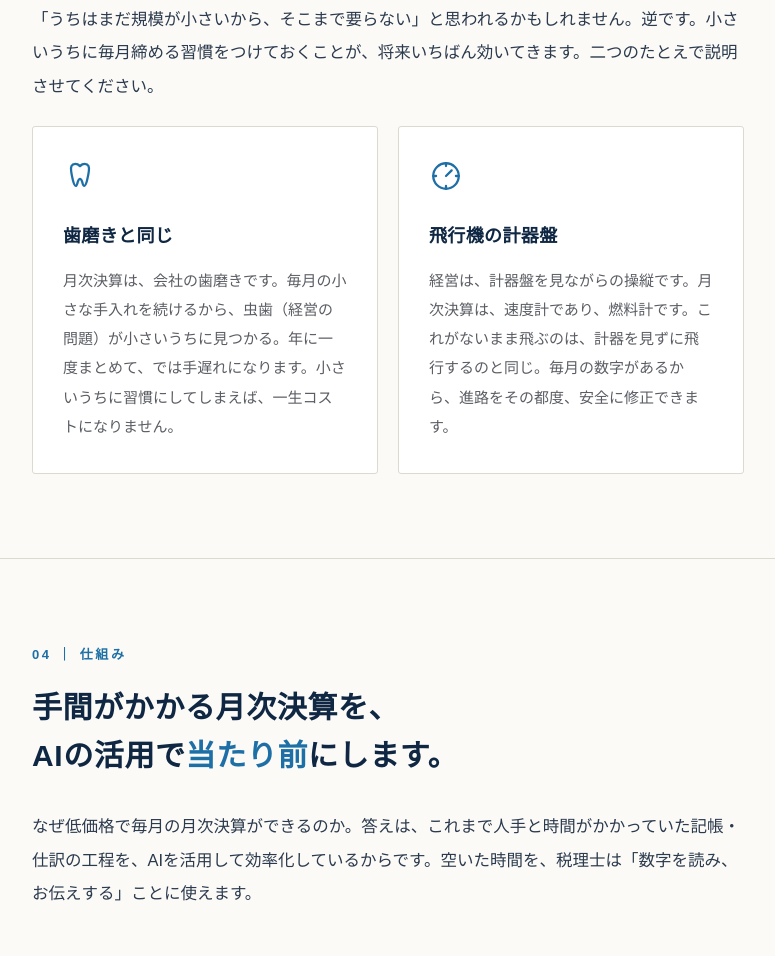
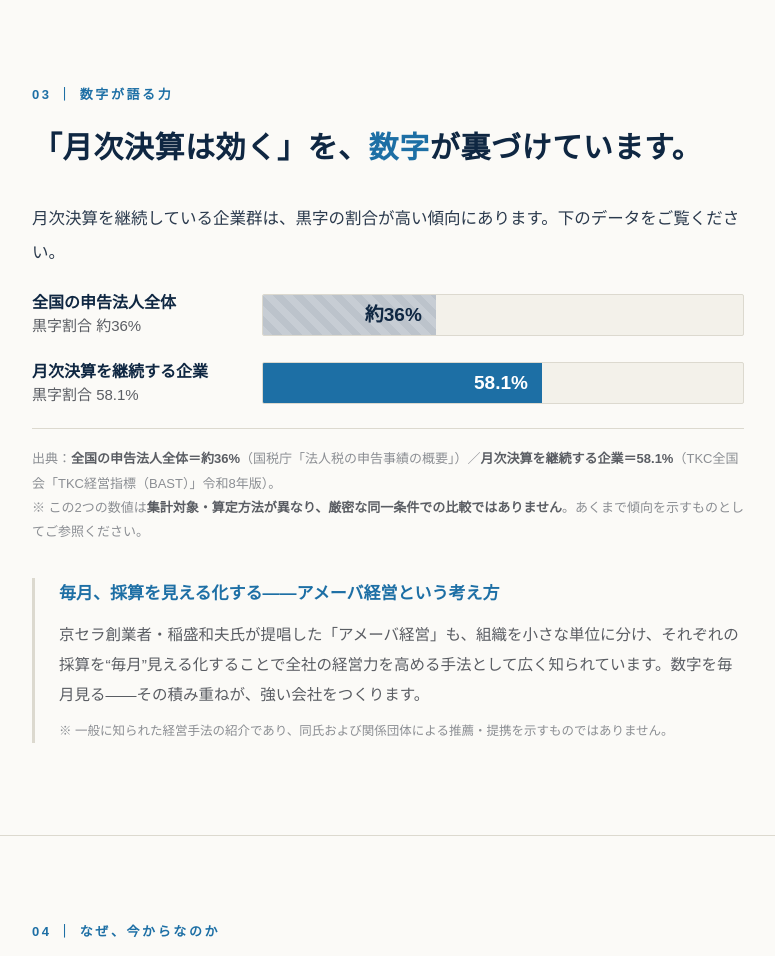
Before and after one commit to 37designfk/maru-zeirishi-lp, a plain HTML site: page index.html in a window 1280 px wide. Shown: the part 2655-3611 px from the top of the page, without its empty margins (252-1027 px from the left). Drawn offline with Linux system fonts and the light colour scheme.

Commit message:
LP更新: 新指示書(6/17)反映 — 飴玉の洞察と「数字が語る力」データ節を追加、7構成に振り直し
- 02 現実: 「飴玉(助言)が返ってこないから月次決算は続かない」洞察を追記
- 03 数字が語る力(新設): 黒字割合 約36% vs 58.1% のバー比較、出典明記、
  集計条件が異なる旨の注釈、稲盛和夫アメーバ経営(推薦誤認しない範囲で紹介)
- セクション番号を 6構成→7構成 に振り直し(なぜ今か→04/仕組み→05/価格の理由→06/料金→07)

Co-Authored-By: Claude Opus 4.8 <noreply@anthropic.com>

```diff
--- a/index.html
+++ b/index.html
@@ -109,6 +109,33 @@
   .dark .emph .big{font-size:21px;font-weight:600;color:#fff;line-height:1.85;margin-bottom:10px;}
   .dark .emph .sm{font-size:15.5px;color:#aebfd0;line-height:1.95;}
   @media(max-width:680px){.dark .emph{padding:22px 22px}.dark .emph .big{font-size:18px}}
+
+  /* insight callout（明るいセクション内の濃色ボックス） */
+  .insight{background:var(--ink);color:#eaf0f6;border-radius:3px;padding:32px 34px;margin-top:34px;}
+  .insight .tag{font-size:13px;letter-spacing:.18em;color:#7fb4d8;font-weight:600;margin-bottom:14px;}
+  .insight p{font-size:17px;line-height:1.95;margin:0;}
+  .insight .key{color:#fff;font-weight:600;}
+  @media(max-width:680px){.insight{padding:24px 22px}.insight p{font-size:15.5px}}
+
+  /* data chart（黒字割合の比較） */
+  .chart{margin-top:8px;}
+  .brow{display:flex;align-items:center;gap:20px;margin-bottom:22px;}
+  .brow .bl{width:210px;flex:none;font-size:15px;color:var(--gray);line-height:1.5;}
+  .brow .bl b{display:block;color:var(--ink);font-size:16px;font-weight:600;}
+  .btrack{flex:1;height:42px;background:var(--paper2);border:1px solid var(--line);border-radius:2px;position:relative;overflow:hidden;}
+  .bfill{height:100%;width:0;display:flex;align-items:center;justify-content:flex-end;padding-right:14px;transition:width 1.4s cubic-bezier(.2,.7,.2,1);}
+  .bfill.a{background:repeating-linear-gradient(45deg,#c7cdd4,#c7cdd4 7px,#bcc3cb 7px,#bcc3cb 14px);}
+  .bfill.b{background:var(--accent);}
+  .bfill .v{font-size:19px;font-weight:600;color:#fff;}
+  .bfill.a .v{color:var(--ink);}
+  .dnote{font-size:13px;color:var(--graylt);line-height:1.85;border-top:1px solid var(--line);padding-top:18px;margin-top:6px;}
+  .dnote b{color:var(--gray);}
+  .ameba{margin-top:34px;border-left:3px solid var(--line);padding-left:24px;}
+  .ameba h3{font-size:17px;color:var(--accent);font-weight:600;margin-bottom:10px;}
+  .ameba p{font-size:15.5px;color:var(--gray);line-height:1.95;margin-bottom:8px;}
+  .ameba .micro{font-size:12.5px;color:var(--graylt);}
+  @media(max-width:680px){.brow{flex-direction:column;align-items:stretch;gap:8px}.brow .bl{width:auto}}
+  @media(prefers-reduced-motion:reduce){.bfill{transition:none}}
 
   /* flow / how */
   .flow{counter-reset:step;margin-top:10px;}
@@ -223,13 +250,42 @@
       <li>節税や資金繰りの相談が、いつも決算直前の駆け込みになる</li>
     </ul>
     <p class="body" style="margin-top:34px;">これは、担当者の怠慢というより、<span class="muted">毎月締める仕組みを持っていない</span>ことが原因です。月次で締めるには手間がかかる。だから、多くの事務所は年に一度にまとめてしまう。それが「普通」になっています。</p>
+    <div class="insight">
+      <div class="tag">なぜ、月次決算は続かないのか</div>
+      <p>続かない本当の理由は、手間だけではありません。<span class="key">「飴玉」——つまり、毎月の助言が返ってこない</span>からです。数字を締めても、そこから経営に効く一言が返ってこなければ、続ける意味を感じられない。だからこそ私たちは、<span class="key">毎月、数字に基づく助言が返ってくる仕組み</span>を当たり前にします。</p>
+    </div>
   </div>
 </section>
 
-<!-- 03 なぜ今か -->
+<!-- 03 数字が語る力 -->
 <section class="sec-line">
   <div class="narrow">
-    <div class="sec-num">03 ｜ なぜ、今からなのか</div>
+    <div class="sec-num">03 ｜ 数字が語る力</div>
+    <h2 class="sec-h">「月次決算は効く」を、<span class="em">数字</span>が裏づけています。</h2>
+    <p class="body">月次決算を継続している企業群は、黒字の割合が高い傾向にあります。下のデータをご覧ください。</p>
+    <div class="chart">
+      <div class="brow">
+        <div class="bl"><b>全国の申告法人全体</b>黒字割合 約36%</div>
+        <div class="btrack"><div class="bfill a" data-w="36"><span class="v">約36%</span></div></div>
+      </div>
+      <div class="brow">
+        <div class="bl"><b>月次決算を継続する企業</b>黒字割合 58.1%</div>
+        <div class="btrack"><div class="bfill b" data-w="58.1"><span class="v">58.1%</span></div></div>
+      </div>
+    </div>
+    <p class="dnote">出典：<b>全国の申告法人全体＝約36%</b>（国税庁「法人税の申告事績の概要」）／<b>月次決算を継続する企業＝58.1%</b>（TKC全国会「TKC経営指標（BAST）」令和8年版）。<br>※ この2つの数値は<b>集計対象・算定方法が異なり、厳密な同一条件での比較ではありません</b>。あくまで傾向を示すものとしてご参照ください。</p>
+    <div class="ameba">
+      <h3>毎月、採算を見える化する——アメーバ経営という考え方</h3>
+      <p>京セラ創業者・稲盛和夫氏が提唱した「アメーバ経営」も、組織を小さな単位に分け、それぞれの採算を“毎月”見える化することで全社の経営力を高める手法として広く知られています。数字を毎月見る——その積み重ねが、強い会社をつくります。</p>
+      <p class="micro">※ 一般に知られた経営手法の紹介であり、同氏および関係団体による推薦・提携を示すものではありません。</p>
+    </div>
+  </div>
+</section>
+
+<!-- 04 なぜ今か -->
+<section class="sec-line">
+  <div class="narrow">
+    <div class="sec-num">04 ｜ なぜ、今からなのか</div>
     <h2 class="sec-h">月次決算は、会社が小さいうちに<br><span class="em">習慣</span>にしておくものです。</h2>
     <p class="body">「うちはまだ規模が小さいから、そこまで要らない」と思われるかもしれません。逆です。小さいうちに毎月締める習慣をつけておくことが、将来いちばん効いてきます。二つのたとえで説明させてください。</p>
     <div class="cards">
@@ -250,7 +306,7 @@
 <!-- 04 仕組み -->
 <section class="sec-line">
   <div class="narrow">
-    <div class="sec-num">04 ｜ 仕組み</div>
+    <div class="sec-num">05 ｜ 仕組み</div>
     <h2 class="sec-h">手間がかかる月次決算を、<br>AIの活用で<span class="em">当たり前</span>にします。</h2>
     <p class="body">なぜ低価格で毎月の月次決算ができるのか。答えは、これまで人手と時間がかかっていた記帳・仕訳の工程を、AIを活用して効率化しているからです。空いた時間を、税理士は「数字を読み、お伝えする」ことに使えます。</p>
     <div class="flow">
@@ -289,7 +345,7 @@
 <!-- 05 価格の理由 -->
 <section class="dark">
   <div class="narrow">
-    <div class="sec-num">05 ｜ 価格の理由</div>
+    <div class="sec-num">06 ｜ 価格の理由</div>
     <h2 class="sec-h">決算料は、<span style="color:#7fb4d8">安い</span>のではありません。<br><span style="color:#7fb4d8">要らない</span>のです。</h2>
     <p class="body">多くの事務所では、月々の顧問料とは別に、決算期にまとまった「決算料」がかかります。これは、一年ぶんの記帳をまとめて確認し、決算書を一気に組み上げる——その特別な作業に対する費用です。</p>
     <div class="emph">
@@ -303,7 +359,7 @@
 <!-- 06 料金 -->
 <section class="price-sec sec-line" id="price">
   <div class="narrow">
-    <div class="sec-num">06 ｜ 料金</div>
+    <div class="sec-num">07 ｜ 料金</div>
     <h2 class="sec-h">月額19,800円（税込）。<br>これ以外の費用は、<span class="em">いただきません。</span></h2>
     <p class="body">料金はシンプルです。毎月の顧問料だけ。月次決算も、記帳も、決算申告も、年末調整も、すべて含まれています。後から追加費用が発生することはありません。</p>
     <div class="ptable">
@@ -360,5 +416,14 @@
   </div>
 </footer>
 
+<script>
+  // 03 黒字割合バーを画面到達時に伸ばす
+  (function(){
+    var bars=document.querySelectorAll('.bfill');
+    if(!('IntersectionObserver' in window)){bars.forEach(function(b){b.style.width=b.getAttribute('data-w')+'%';});return;}
+    var io=new IntersectionObserver(function(es){es.forEach(function(e){if(e.isIntersecting){e.target.style.width=e.target.getAttribute('data-w')+'%';io.unobserve(e.target);}});},{threshold:.5});
+    bars.forEach(function(b){io.observe(b);});
+  })();
+</script>
 </body>
 </html>
```
